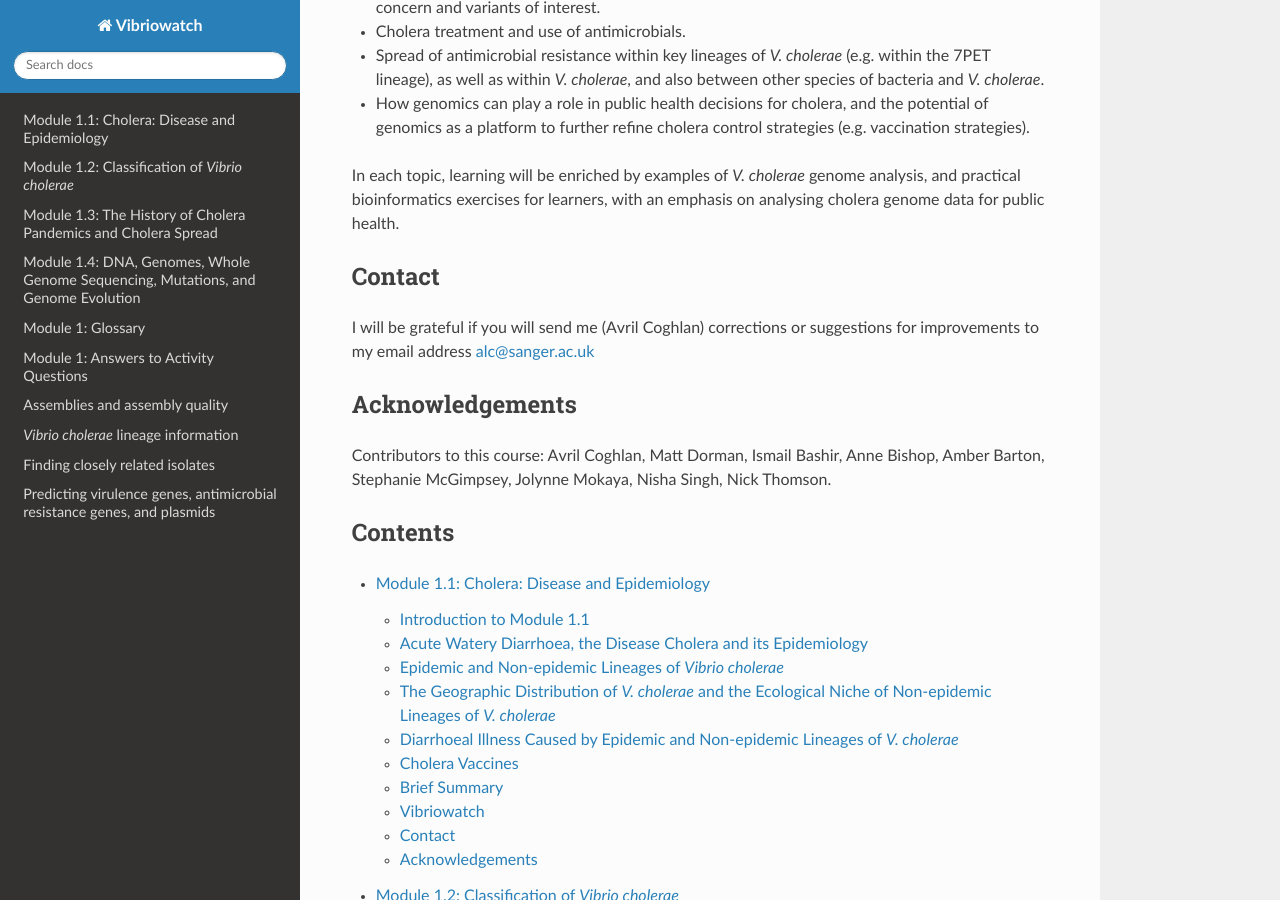
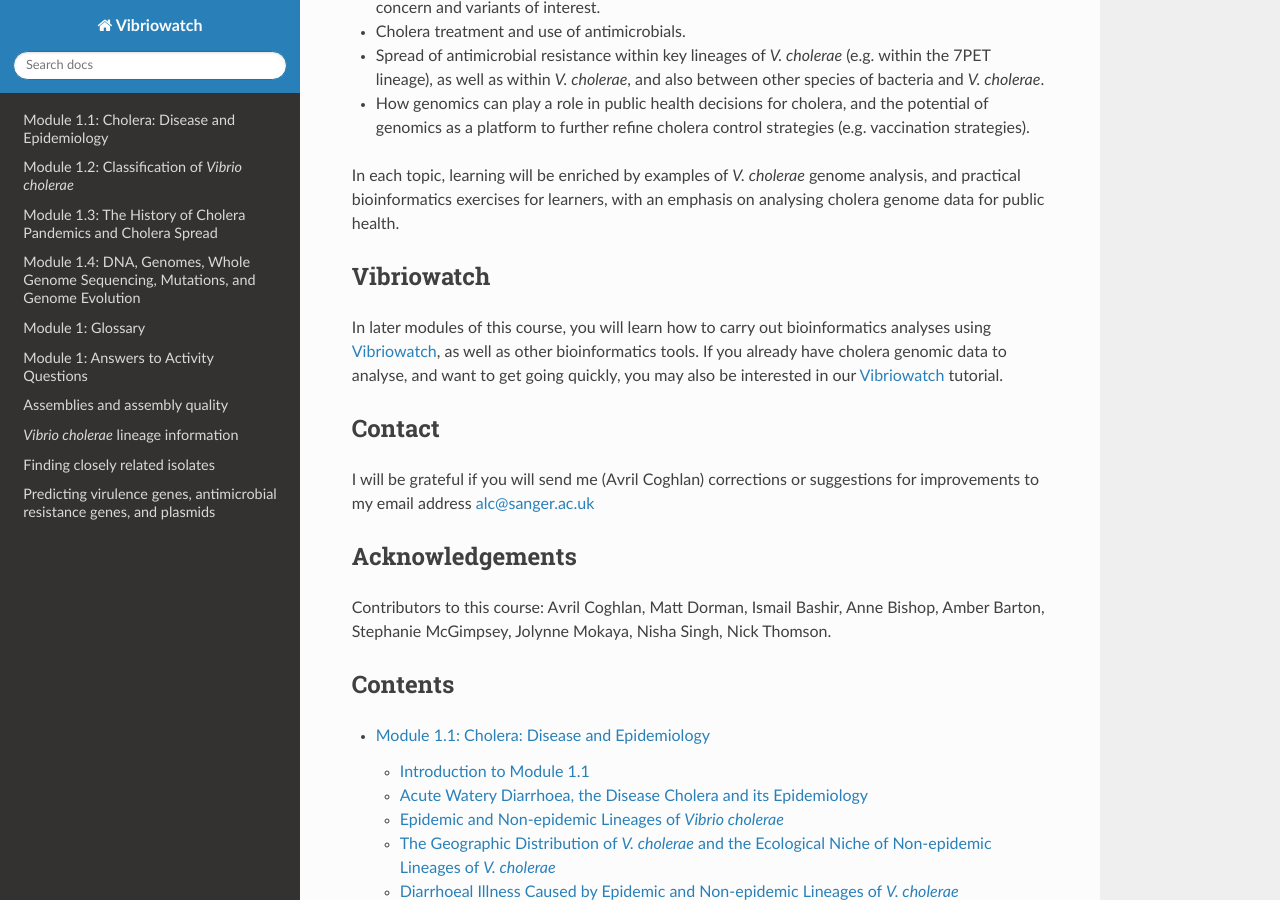
Before and after one commit to avrilcoghlan/cholerabook, a Sphinx documentation site: the page built from docs/source/index.rst, in a window 1280 px wide and 900 px high, scrolled down 908 px. Built offline with Sphinx 7.4.7 and the Read the Docs theme 3.1.0, drawn with Linux system fonts in a browser that asks for light colours.

Commit message:
Update index.rst

```diff
--- a/docs/source/index.rst
+++ b/docs/source/index.rst
@@ -31,6 +31,14 @@ Theoretical material in this course on topics relevant to *V. cholerae* genomics
 
 In each topic, learning will be enriched by examples of *V. cholerae* genome analysis, and practical bioinformatics exercises for learners, with an emphasis on analysing cholera genome data for public health.
 
+Vibriowatch
+-----------
+
+In later modules of this course, you will learn how to carry out bioinformatics analyses using `Vibriowatch`_, as well as other bioinformatics tools.
+If you already have cholera genomic data to analyse, and want to get going quickly, you may also be interested in our `Vibriowatch`_ tutorial.
+
+.. _Vibriowatch: https://vibriowatch.readthedocs.io
+
 Contact
 -------
 
```
